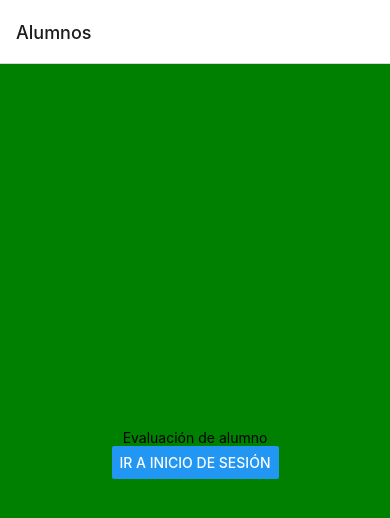
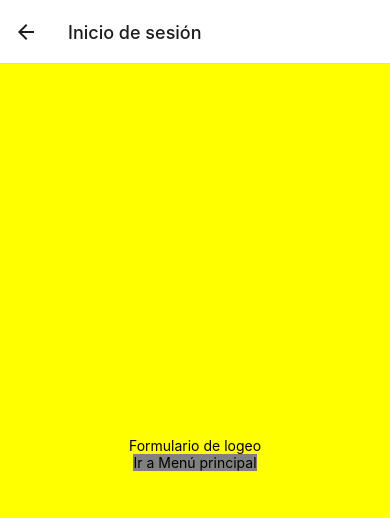
Before and after one commit to danielvazquez-utp/react-native-notas, a React Native app: screen /Login in a window 390 px wide. Shown: the top 518 px of the page. Built offline with nearby package versions, Linux system fonts and the light colour scheme.

Commit message:
Segmentación de pantallas para pila de navegación

```diff
--- a/App.js
+++ b/App.js
@@ -1,10 +1,11 @@
 import React from 'react';
-import Navigator from './src/Navigator';
+// import Navigator from './src/Navigator';
+import _App from './src/_App';
 //import Home from './src/Home';
 
 const App = () => {
   return (
-    <Navigator />
+    <_App />
   );
 }
 
--- /dev/null
+++ b/src/_App.js
@@ -0,0 +1,23 @@
+import React from 'react';
+import { View, Text } from 'react-native'
+import { NavigationContainer } from '@react-navigation/native';
+import { createNativeStackNavigator } from '@react-navigation/native-stack';
+import LoginScreen from './screens/LoginScreen';
+import MenuScreen from './screens/MenuScreen';
+import StudentScreen from './screens/StudentScreen';
+
+const Stack = createNativeStackNavigator();
+
+const _App = () => {
+  return (
+    <NavigationContainer>
+      <Stack.Navigator>
+        <Stack.Screen name="Alumno" component={StudentScreen} options={{ title: 'Alumnos' }} />
+        <Stack.Screen name="Menu" component={MenuScreen} options={{ title: 'Menú principal' }} />
+        <Stack.Screen name="Login" component={LoginScreen} options={{ title: 'Inicio de sesión' }} />
+      </Stack.Navigator>
+    </NavigationContainer>
+  )
+}
+
+export default _App;
--- /dev/null
+++ b/src/screens/LoginScreen.js
@@ -0,0 +1,31 @@
+import React from 'react';
+import { StyleSheet, Text, View, TouchableOpacity } from 'react-native';
+
+const LoginScreen = ( {navigation} ) => {
+  return (
+    <View
+            style={{
+                flex:1,
+                backgroundColor: 'yellow',
+                alignItems: 'center',
+                justifyContent: 'center'
+            }}
+        >
+        <Text>Formulario de logeo</Text>
+        <TouchableOpacity
+            style={{
+                backgroundColor: 'gray',
+            }}
+            onPress = { () => navigation.navigate('Menu') }
+        >
+            <Text>
+                Ir a Menú principal
+            </Text>
+        </TouchableOpacity>
+    </View>
+  )
+}
+
+export default LoginScreen
+
+const styles = StyleSheet.create({})
--- /dev/null
+++ b/src/screens/MenuScreen.js
@@ -0,0 +1,31 @@
+import React from 'react';
+import { StyleSheet, Text, View, TouchableOpacity } from 'react-native';
+
+const MenuScreen = ( {navigation} ) => {
+    return (
+        <View
+            style={{
+                flex:1,
+                backgroundColor: 'blue',
+                alignItems: 'center',
+                justifyContent: 'center'
+            }}
+        >
+            <Text>Menú principal</Text>
+            <TouchableOpacity
+                style={{
+                    backgroundColor: 'gray',
+                }}
+                onPress = { () => navigation.navigate('Alumno') }
+            >
+                <Text>
+                    Ir a Alumno
+                </Text>
+            </TouchableOpacity>
+        </View>
+    );
+}
+
+export default MenuScreen;
+
+const styles = StyleSheet.create({})
--- /dev/null
+++ b/src/screens/StudentScreen.js
@@ -0,0 +1,25 @@
+import React from 'react';
+import { StyleSheet, Text, View, Button } from 'react-native';
+
+const StudentScreen = ( {navigation} ) => {
+    return (
+        <View
+            style={{
+                flex:1,
+                backgroundColor: 'green',
+                alignItems: 'center',
+                justifyContent: 'center'
+            }}
+        >
+        <Text>Evaluación de alumno</Text>
+        <Button
+            title="Ir a inicio de sesión"
+            onPress={() => navigation.navigate('Login')}
+        />
+        </View>
+    );
+}
+
+export default StudentScreen
+
+const styles = StyleSheet.create({})
```
